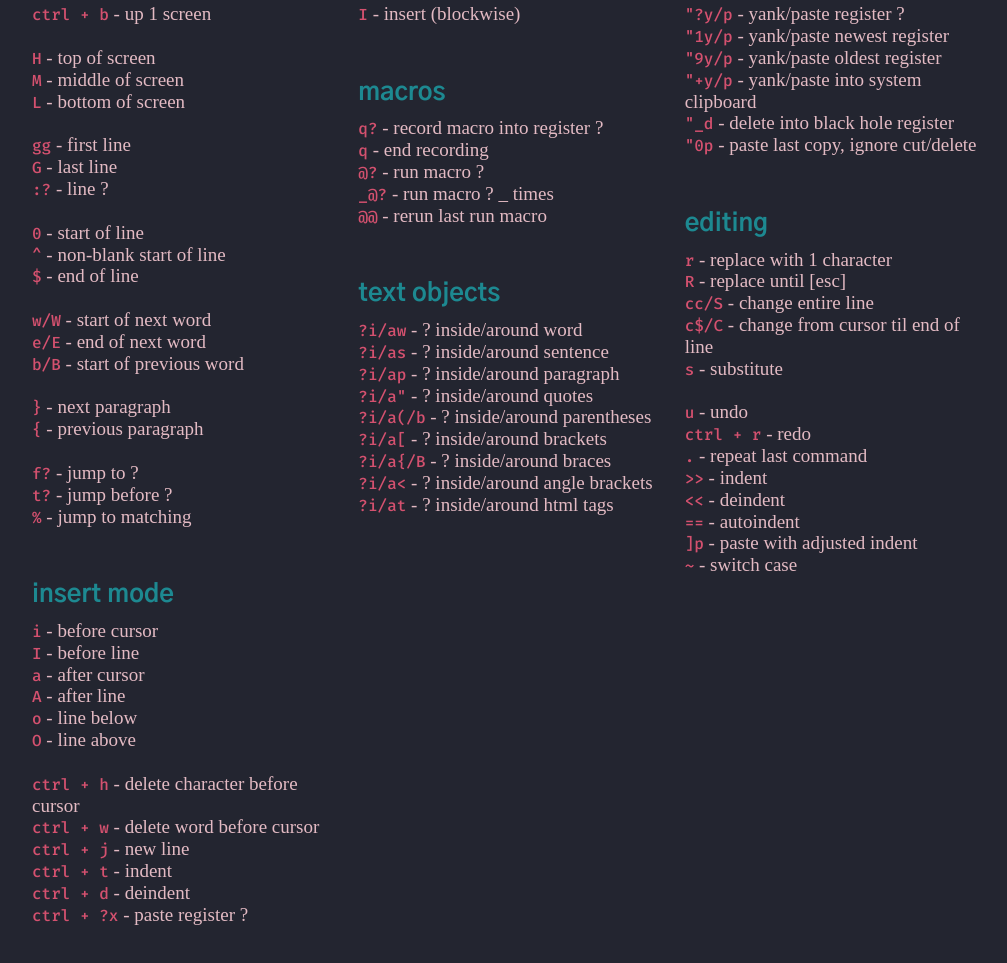
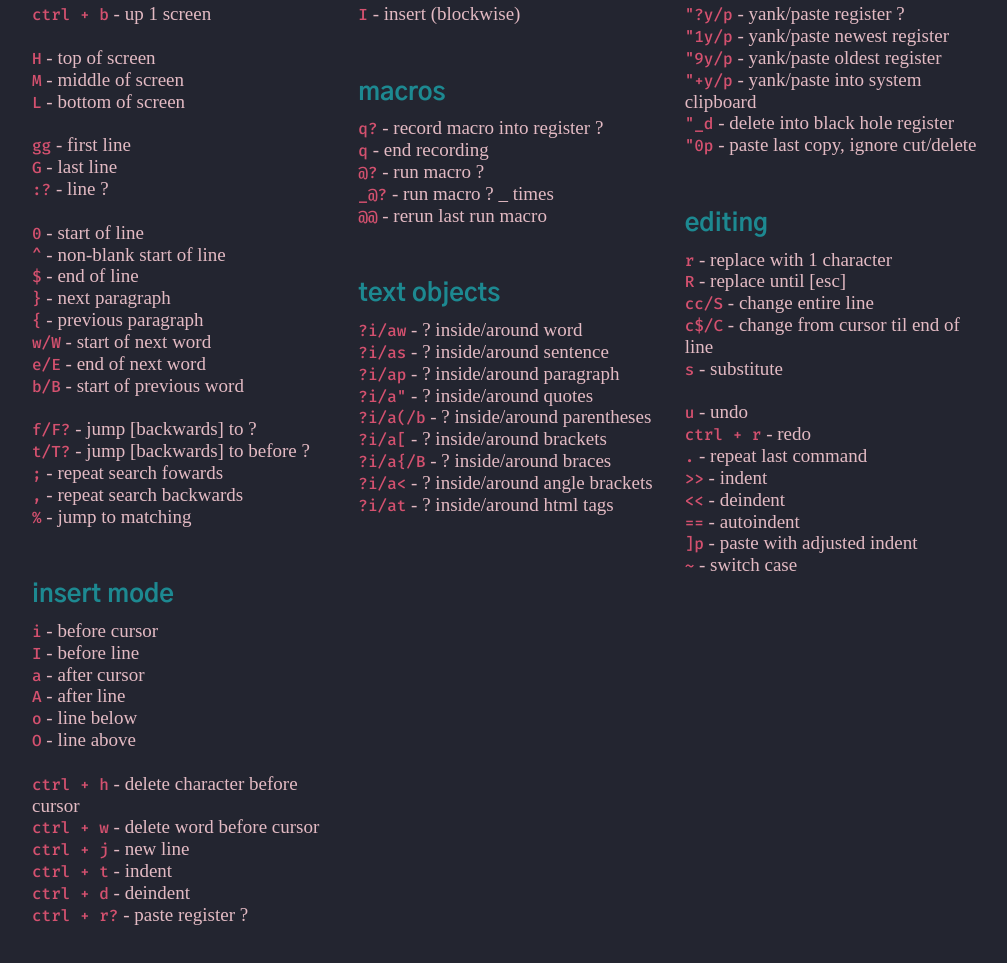
Before and after one commit to mofeimw/cheatsheet.vim, a plain HTML site: page src/index.html in a window 1280 px wide. Shown: the part 271-1234 px from the top of the page, without its empty margins (128-1135 px from the left). Drawn offline with Linux system fonts and the light colour scheme; a web font is replaced by a local one.

Commit message:
update sheet

```diff
--- a/src/index.html
+++ b/src/index.html
@@ -32,16 +32,16 @@
 					<li><kbd>0</kbd> - start of line</li>
 					<li><kbd>^</kbd> - non-blank start of line</li>
 					<li><kbd>$</kbd> - end of line</li>
-					<br>
+					<li><kbd>}</kbd> - next paragraph</li>
+					<li><kbd>{</kbd> - previous paragraph</li>
 					<li><kbd>w/W</kbd> - start of next word</li>
 					<li><kbd>e/E</kbd> - end of next word</li>
 					<li><kbd>b/B</kbd> - start of previous word</li>
 					<br>
-					<li><kbd>}</kbd> - next paragraph</li>
-					<li><kbd>{</kbd> - previous paragraph</li>
-					<br>
-					<li><kbd>f?</kbd> - jump to ?</li>
-					<li><kbd>t?</kbd> - jump before ?</li>
+					<li><kbd>f/F?</kbd> - jump [backwards] to ?</li>
+					<li><kbd>t/T?</kbd> - jump [backwards] to before ?</li>
+					<li><kbd>;</kbd> - repeat search fowards</li>
+					<li><kbd>,</kbd> - repeat search backwards</li>
 					<li><kbd>%</kbd> - jump to matching</li>
 					<br>
 				</ul>
@@ -62,7 +62,7 @@
 					<li><kbd>ctrl + j</kbd> - new line</li>
 					<li><kbd>ctrl + t</kbd> - indent</li>
 					<li><kbd>ctrl + d</kbd> - deindent</li>
-					<li><kbd>ctrl + ?x</kbd> - paste register ?</li>
+					<li><kbd>ctrl + r?</kbd> - paste register ?</li>
 					<br>
 				</ul>
 			</section>
```
Also changed, not shown: 1 other file.
